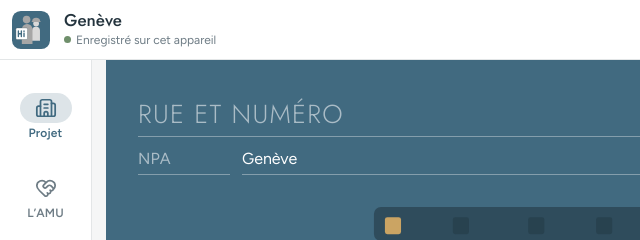
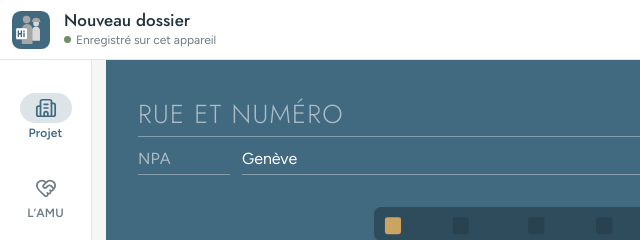
Before and after one commit to quentin91590/amu-help-immo, a plain HTML site: page index.html in a window 1280 px wide. Shown: the top 240 px of the page, 0-640 px from the left. Drawn offline with Linux system fonts and the light colour scheme.

Commit message:
Nom par défaut « Nouveau dossier » tant que l’adresse est vide
Co-Authored-By: Claude Opus 5.5 <noreply@anthropic.com>
Claude-Session: https://claude.ai/code/session_019uFMc5sS4BGMRvPRosvzMN

```diff
--- a/index.html
+++ b/index.html
@@ -629,7 +629,7 @@ function defaults() {
 const isObj = o => o && typeof o === 'object' && !Array.isArray(o);
 function merge(d, o) { const r = { ...d }; for (const k in o) r[k] = isObj(d[k]) && isObj(o[k]) && Object.keys(d[k]).length ? merge(d[k], o[k]) : o[k]; return r; }
 const migrate = o => merge(defaults(), o || {});
-const dossierName = s => [s.projet.rue, s.projet.ville].filter(Boolean).join(', ') || 'Nouveau dossier';
+const dossierName = s => s.projet.rue ? [s.projet.rue, s.projet.ville].filter(Boolean).join(', ') : 'Nouveau dossier';
 const adresse = s => [s.projet.rue, [s.projet.npa, s.projet.ville].filter(Boolean).join(' ')].filter(Boolean).join(', ');
 
 let S = (() => { try { const j = localStorage.getItem('amu.cur'); if (j) return migrate(JSON.parse(j)); } catch (e) { } return defaults(); })();
```
